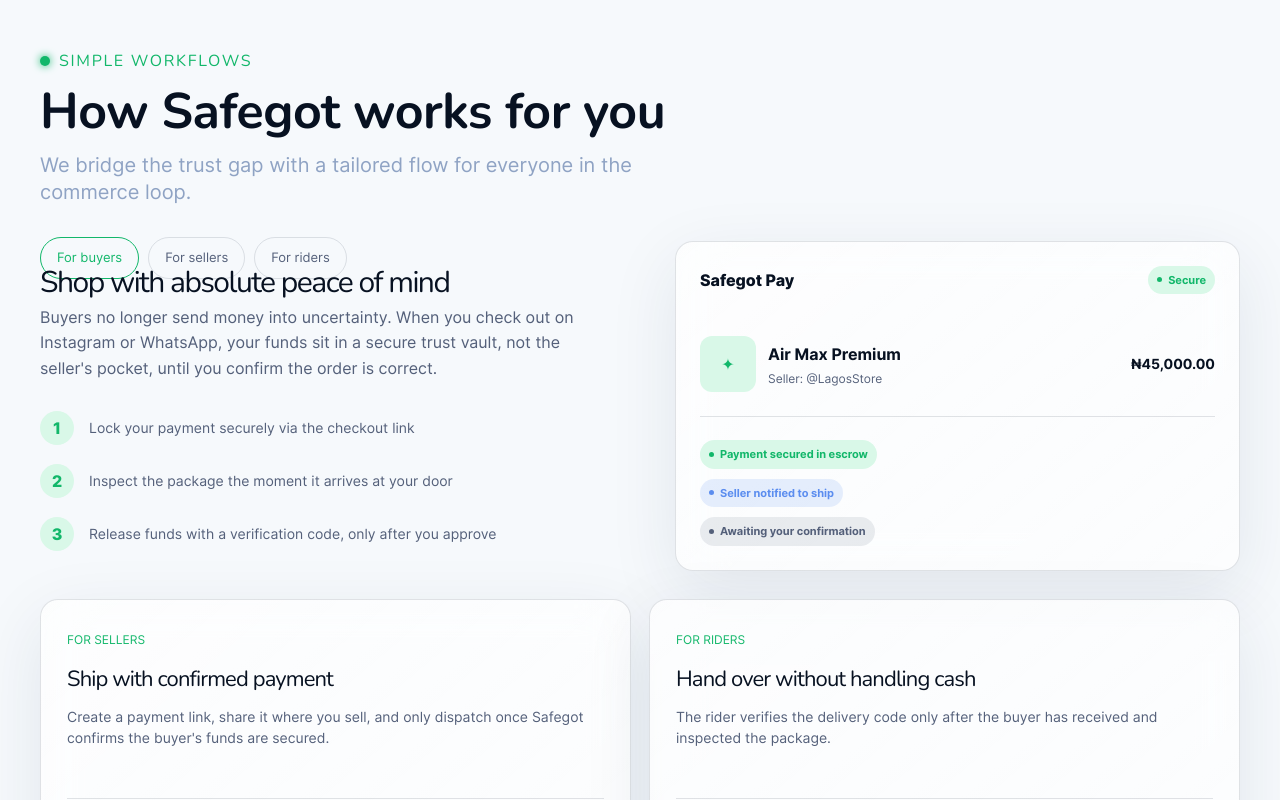
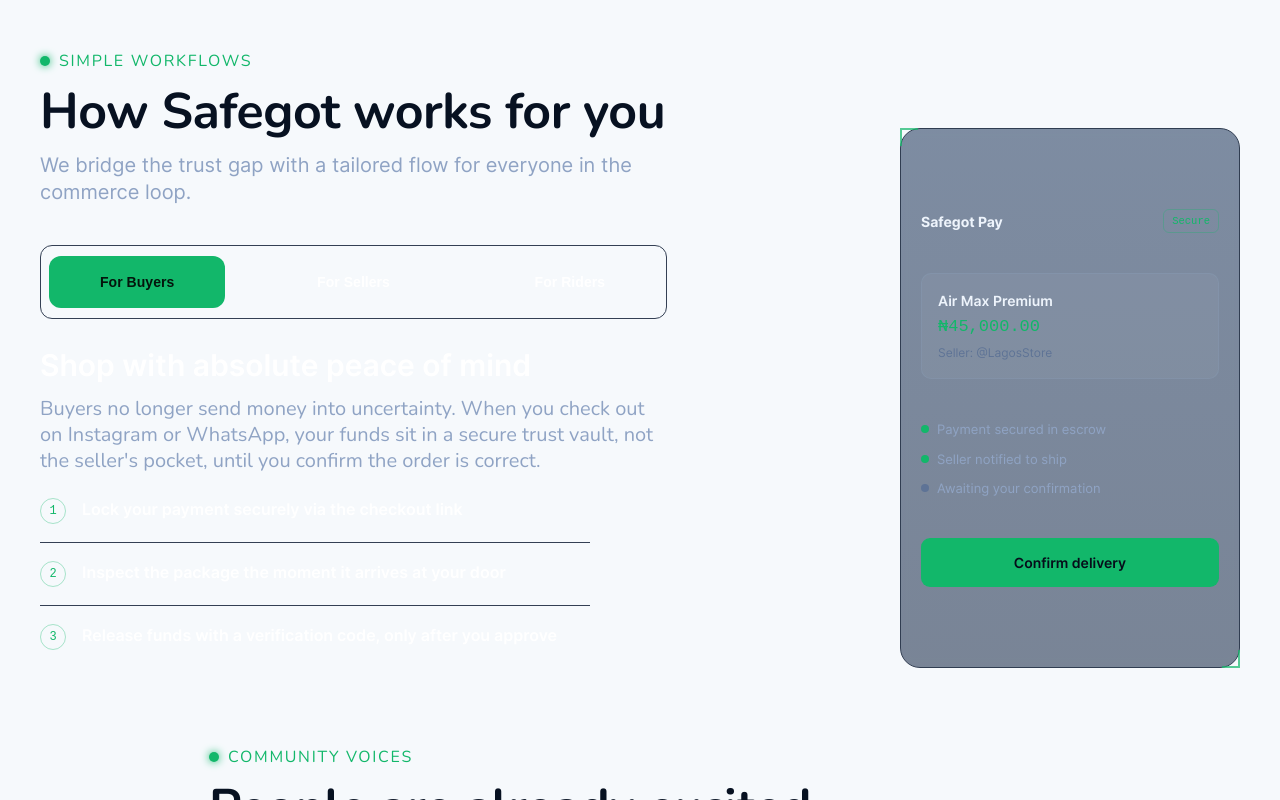
Before and after one commit to simondevz/safegot-website, a Next.js app: page / in a window 1280 px wide. Shown: the part 2560-3360 px from the top of the page. Built offline with nearby package versions, Linux system fonts and the light colour scheme; a web font is replaced by a local one.

Commit message:
Refine workflow layout and role cards

```diff
--- /dev/null
+++ b/src/components/landing/primitives/payment-phone.tsx
@@ -0,0 +1,49 @@
+import { DecoratedCard } from "./decorated-card";
+
+const checklist = [
+  { label: "Payment secured in escrow", tone: "bg-[var(--green)]" },
+  { label: "Seller notified to ship", tone: "bg-[var(--green)]" },
+  { label: "Awaiting your confirmation", tone: "bg-[#5E7396]" },
+] as const;
+
+export function PaymentPhone() {
+  return (
+    <DecoratedCard className="flex h-[540px] w-[340px] max-w-full flex-col items-center justify-center gap-10 rounded-[20px] p-5">
+      <div className="flex h-6 w-full items-center justify-between">
+        <strong className="font-inter text-[14px] leading-[21px] font-bold text-[#EEF4FC]">
+          Safegot Pay
+        </strong>
+        <span className="box-border flex h-6 items-center rounded-md border border-[rgba(18,183,106,0.3)] px-2 py-[3px] font-['JetBrains_Mono',monospace] text-[10.5px] leading-4 font-normal text-[var(--green)]">
+          Secure
+        </span>
+      </div>
+      <div className="flex h-[106px] w-full flex-col gap-[3px] rounded-[10px] border border-[rgba(140,168,210,0.14)] bg-[rgba(238,244,252,0.04)] p-4">
+        <strong className="font-inter text-[14px] leading-[21px] font-semibold text-[#EEF4FC]">
+          Air Max Premium
+        </strong>
+        <span className="font-['JetBrains_Mono',monospace] text-[17px] leading-[26px] font-normal text-[var(--green)]">
+          ₦45,000.00
+        </span>
+        <span className="pt-px font-inter text-xs leading-[18px] font-normal text-[#5E7396]">
+          Seller: @LagosStore
+        </span>
+      </div>
+      <div className="flex w-full flex-col gap-2.5">
+        {checklist.map(({ label, tone }) => (
+          <div className="flex h-[19.5px] items-center gap-2" key={label}>
+            <span className={`h-2 w-2 rounded-full ${tone}`} />
+            <span className="font-inter text-[13px] leading-5 font-normal text-[#8FA3C4]">
+              {label}
+            </span>
+          </div>
+        ))}
+      </div>
+      <button
+        className="flex h-[49px] w-full items-center justify-center rounded-[9px] bg-[var(--green)] px-[22px] py-3 text-center font-inter text-[14px] leading-[21px] font-semibold text-[#060D1A]"
+        type="button"
+      >
+        Confirm delivery
+      </button>
+    </DecoratedCard>
+  );
+}
--- a/src/components/landing/primitives/role-flow-card.tsx
+++ b/src/components/landing/primitives/role-flow-card.tsx
@@ -6,22 +6,22 @@ type RoleFlowCardProps = {
   steps: string[];
 };
 
-export function RoleFlowCard({ id, role, title, copy, steps: flowSteps }: RoleFlowCardProps) {
+export function RoleFlowCard({ id, title, copy, steps: flowSteps }: RoleFlowCardProps) {
   return (
-    <article
-      className="scroll-mt-[120px] rounded-[18px] border border-[var(--border)] bg-[linear-gradient(140deg,var(--surface-soft),color-mix(in_srgb,var(--surface)_65%,transparent))] p-[26px] shadow-[var(--shadow)] backdrop-blur-xl"
-      id={id}
-    >
-      <span className="font-inter text-xs uppercase text-[var(--green)]">{role}</span>
-      <h3 className="my-[13px] mb-2.5 text-[22px] tracking-[-0.04em]">{title}</h3>
-      <p className="min-h-[68px] text-sm leading-[1.55] text-[var(--muted)]">{copy}</p>
-      <ol className="mt-6 grid list-none gap-3 border-t border-[var(--border)] pt-5">
+    <article className="scroll-mt-[120px] mt-[15px] w-full max-w-[773px]" id={id}>
+      <h3 className="mb-[20px] font-inter text-[30px] leading-[22px] font-semibold text-white">
+        {title}
+      </h3>
+      <p className="font-nunito text-[20px] leading-[26px] font-normal text-[#8FA3C4] max-w-[627px]">{copy}</p>
+      <ol className="mt-[24px] flex list-none flex-col [&>li+li]:border-t [&>li+li]:border-[#344054] max-w-[550px]">
         {flowSteps.map((step, index) => (
-          <li className="flex items-center gap-2.5 text-[13px] text-[var(--muted)]" key={step}>
-            <span className="grid h-[23px] w-[23px] place-items-center rounded-full bg-[var(--green-soft)] text-[11px] font-bold text-[var(--green)]">
+          <li className="flex items-start gap-4 py-[18px] first:pt-0" key={step}>
+            <span className="flex h-[26px] w-[26px] shrink-0 items-center justify-center rounded-full border border-[rgba(18,183,106,0.35)] bg-transparent font-['JetBrains_Mono',monospace] text-xs leading-[18px] font-normal text-[var(--green)]">
               {index + 1}
             </span>
-            {step}
+            <span className="font-inter text-[16px] leading-[22px] font-semibold text-white">
+              {step}
+            </span>
           </li>
         ))}
       </ol>
--- a/src/components/landing/primitives/section-heading.tsx
+++ b/src/components/landing/primitives/section-heading.tsx
@@ -3,13 +3,22 @@ type SectionHeadingProps = {
   title: string;
   copy?: string;
   align?: "left" | "center";
+  className?: string;
+  marginBottom?: string;
 };
 
-export function SectionHeading({ eyebrow, title, copy, align = "left" }: SectionHeadingProps) {
+export function SectionHeading({
+  eyebrow,
+  title,
+  copy,
+  align = "left",
+  className = "",
+  marginBottom = "mb-[52px]",
+}: SectionHeadingProps) {
   const alignment = align === "center" ? "items-center text-center" : "items-start text-left";
 
   return (
-    <div className={`mb-[52px] flex w-full flex-col ${alignment}`}>
+    <div className={`${marginBottom} flex w-full flex-col ${alignment} ${className}`}>
       <span className="mb-[17px] inline-flex items-center gap-[9px] align-middle font-nunito text-base font-normal leading-[18px] tracking-[1.68px] text-[var(--green)] uppercase before:h-2.5 before:w-2.5 before:rounded-full before:bg-[#12B76A] before:shadow-[0_0_8px_0_#12B76A] before:content-['']">
         {eyebrow}
       </span>
--- a/src/components/landing/sections/simple-workflows.tsx
+++ b/src/components/landing/sections/simple-workflows.tsx
@@ -1,104 +1,87 @@
+"use client";
+
+import { useState } from "react";
+import { PaymentPhone } from "../primitives/payment-phone";
 import { RoleFlowCard } from "../primitives/role-flow-card";
 import { SectionHeading } from "../primitives/section-heading";
-import { StatusBadge } from "../primitives/status-badge";
 
-const steps = [
-  ["1", "Lock your payment securely via the checkout link"],
-  ["2", "Inspect the package the moment it arrives at your door"],
-  ["3", "Release funds with a verification code, only after you approve"],
+const workflows = [
+  {
+    id: "buyers",
+    label: "For buyers",
+    role: "For buyers",
+    title: "Shop with absolute peace of mind",
+    copy: "Buyers no longer send money into uncertainty. When you check out on Instagram or WhatsApp, your funds sit in a secure trust vault, not the seller's pocket, until you confirm the order is correct.",
+    steps: [
+      "Lock your payment securely via the checkout link",
+      "Inspect the package the moment it arrives at your door",
+      "Release funds with a verification code, only after you approve",
+    ],
+  },
+  {
+    id: "sellers",
+    label: "For sellers",
+    role: "For sellers",
+    title: "Ship with confirmed payment",
+    copy: "Create a payment link, share it where you sell, and only dispatch once Safegot confirms the buyer's funds are secured.",
+    steps: [
+      "Create a protected payment link",
+      "See verified funds before dispatch",
+      "Receive your payout after delivery",
+    ],
+  },
+  {
+    id: "riders",
+    label: "For riders",
+    role: "For riders",
+    title: "Hand over without handling cash",
+    copy: "The rider verifies the delivery code only after the buyer has received and inspected the package.",
+    steps: [
+      "Collect the dispatched package",
+      "Deliver to the buyer's address",
+      "Enter the buyer's verification code",
+    ],
+  },
 ] as const;
+
 export function SimpleWorkflows() {
+  const [activeWorkflow, setActiveWorkflow] = useState("buyers");
+  const selectedWorkflow = workflows.find(({ id }) => id === activeWorkflow) ?? workflows[0];
+
   return (
     <section className="scroll-mt-[120px]" id="how-it-works">
+      <div className="flex w-full items-end justify-between gap-[100px] max-tablet:flex-col max-tablet:items-center">
+        <div className="flex w-full max-w-[773px] flex-1 flex-col gap-5">
           <SectionHeading
+            className="max-w-[750px]"
+            marginBottom="mb-[20px]"
             eyebrow="Simple workflows"
             title="How Safegot works for you"
             copy="We bridge the trust gap with a tailored flow for everyone in the commerce loop."
           />
-      <div className="-mb-[38px] mt-[-20px] flex gap-[9px]">
-        <a
-          className="rounded-full border border-[var(--green)] px-4 py-2.5 text-[13px] text-[var(--green)]"
-          href="#buyers"
+          <div className="flex h-[74px] w-full max-w-[627px] items-center justify-between gap-10 rounded-xl border border-[#344054] p-2 max-mobile:gap-1">
+            {workflows.map(({ id, label }) => (
+              <button
+                className={`flex h-[52px] min-w-0 flex-1 items-center justify-center rounded-xl px-6 py-4 font-arial text-sm leading-5 font-bold tracking-[0.003em] capitalize ${activeWorkflow === id ? "bg-[#12B76A] text-[#04150C]" : "text-white"}`}
+                key={id}
+                onClick={() => setActiveWorkflow(id)}
+                type="button"
               >
-          For buyers
-        </a>
-        <a
-          className="rounded-full border border-[var(--border)] px-4 py-2.5 text-[13px] text-[var(--muted)]"
-          href="#sellers"
-        >
-          For sellers
-        </a>
-        <a
-          className="rounded-full border border-[var(--border)] px-4 py-2.5 text-[13px] text-[var(--muted)]"
-          href="#riders"
-        >
-          For riders
-        </a>
-      </div>
-      <div className="grid grid-cols-2 items-center gap-[70px] max-tablet:grid-cols-1" id="buyers">
-        <div>
-          <h3 className="text-[30px] tracking-[-0.05em]">Shop with absolute peace of mind</h3>
-          <p className="leading-[1.6] text-[var(--muted)]">
-            Buyers no longer send money into uncertainty. When you check out on Instagram or
-            WhatsApp, your funds sit in a secure trust vault, not the seller&apos;s pocket, until
-            you confirm the order is correct.
-          </p>
-          <div className="mt-[30px] grid gap-[19px]">
-            {steps.map(([number, text]) => (
-              <div className="flex items-center gap-[15px]" key={number}>
-                <span className="grid h-[34px] w-[34px] place-items-center rounded-full bg-[var(--green-soft)] font-extrabold text-[var(--green)]">
-                  {number}
-                </span>
-                <p className="m-0 text-sm text-[var(--muted)]">{text}</p>
-              </div>
+                {label}
+              </button>
             ))}
           </div>
-        </div>
-        <div className="rounded-[18px] border border-[var(--border)] bg-[linear-gradient(140deg,var(--surface-soft),color-mix(in_srgb,var(--surface)_65%,transparent))] p-6 shadow-[var(--shadow)] backdrop-blur-xl">
-          <div className="mb-[42px] flex items-center justify-between font-extrabold">
-            Safegot Pay <StatusBadge>Secure</StatusBadge>
-          </div>
-          <div className="flex items-center justify-start gap-3 border-b border-[var(--border)] pb-6">
-            <div className="grid h-14 w-14 place-items-center rounded-xl bg-[var(--green-soft)] text-[var(--green)]">
-              ✦
-            </div>
-            <div className="grid gap-[5px]">
-              <strong>Air Max Premium</strong>
-              <span className="text-xs text-[var(--muted)]">Seller: @LagosStore</span>
-            </div>
-            <b className="ml-auto text-sm">₦45,000.00</b>
-          </div>
-          <div className="mt-[23px] grid gap-2.5">
-            <StatusBadge>Payment secured in escrow</StatusBadge>
-            <StatusBadge tone="blue">Seller notified to ship</StatusBadge>
-            <StatusBadge tone="gray">Awaiting your confirmation</StatusBadge>
-          </div>
-        </div>
-      </div>
-      <div className="mt-7 grid grid-cols-2 gap-[18px] max-tablet:grid-cols-1">
           <RoleFlowCard
-          id="sellers"
-          role="For sellers"
-          title="Ship with confirmed payment"
-          copy="Create a payment link, share it where you sell, and only dispatch once Safegot confirms the buyer's funds are secured."
-          steps={[
-            "Create a protected payment link",
-            "See verified funds before dispatch",
-            "Receive your payout after delivery",
-          ]}
-        />
-        <RoleFlowCard
-          id="riders"
-          role="For riders"
-          title="Hand over without handling cash"
-          copy="The rider verifies the delivery code only after the buyer has received and inspected the package."
-          steps={[
-            "Collect the dispatched package",
-            "Deliver to the buyer&apos;s address",
-            "Enter the buyer&apos;s verification code",
-          ]}
+            copy={selectedWorkflow.copy}
+            id={selectedWorkflow.id}
+            role={selectedWorkflow.role}
+            steps={[...selectedWorkflow.steps]}
+            title={selectedWorkflow.title}
           />
         </div>
+        <PaymentPhone />
+      </div>
+      {/* TODO: Replace tab switching with a scroll transition. */}
     </section>
   );
 }
```
Lines whose indentation alone changed are shown as unchanged.
